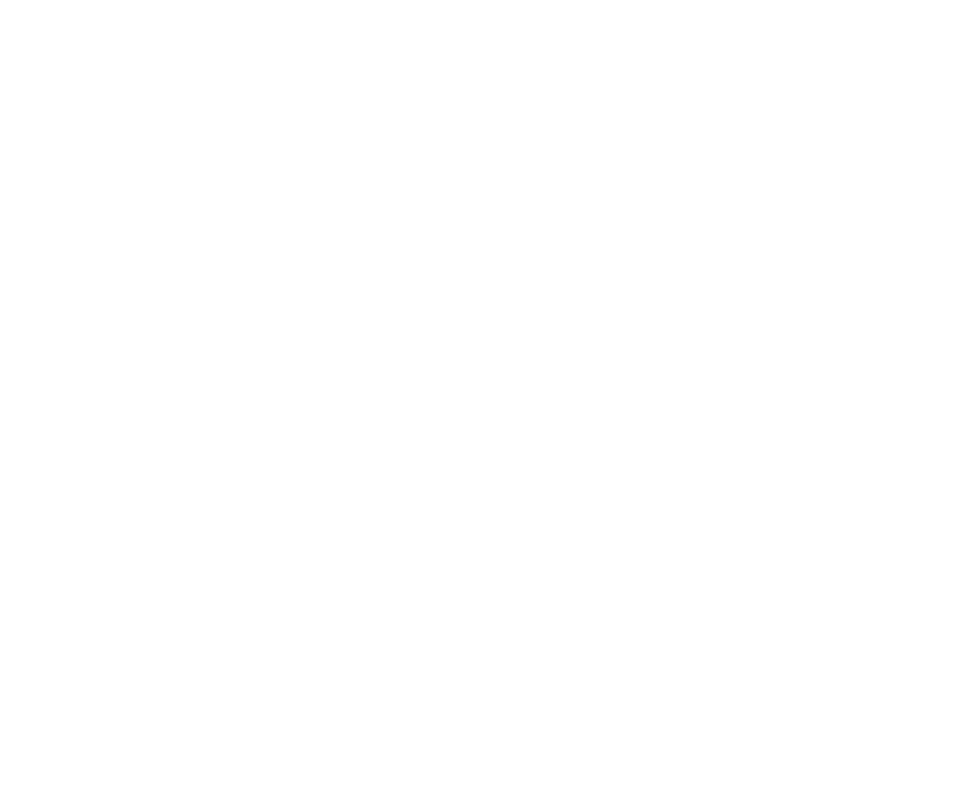
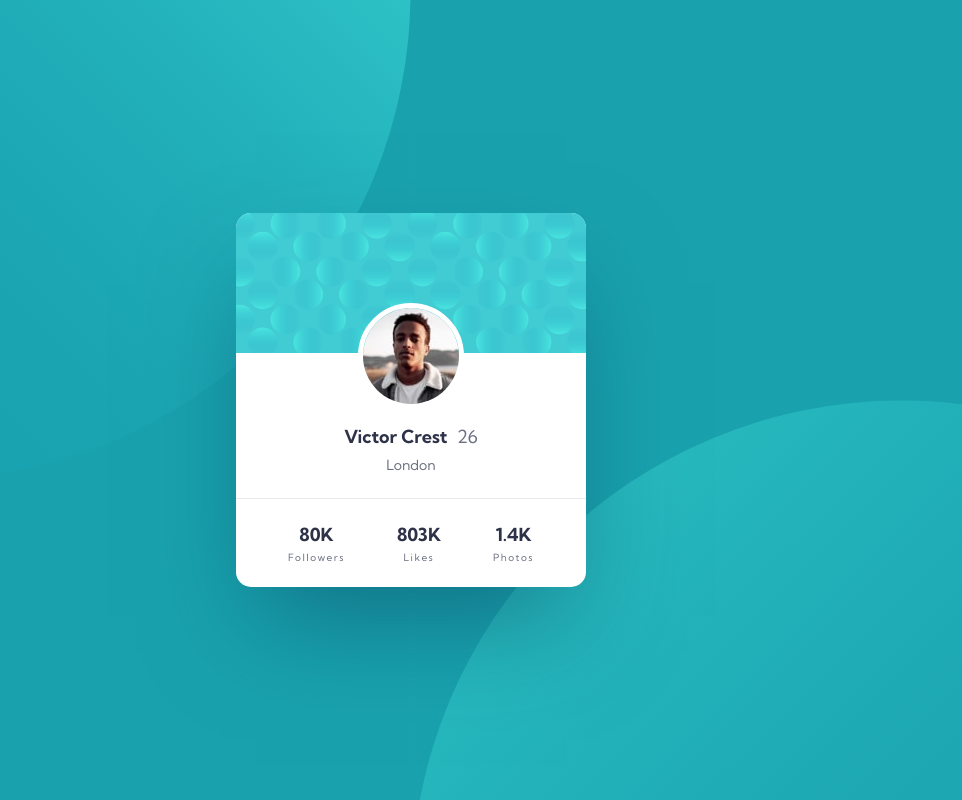
Before and after one commit to Bayoumi-dev/Profile-card-component, a plain HTML site: page index.html in a window 1280 px wide. Shown: the whole page, without its empty margins (229-1191 px from the left). Drawn offline with Linux system fonts and the light colour scheme.

Commit message:
Profile card component

```diff
--- a/css/style.css
+++ b/css/style.css
@@ -1,5 +1,5 @@
 /* Google Font - Kumbh Sans */
-@import url('https://fonts.googleapis.com/css2?family=Kumbh+Sans:wght@400;700&display=swap');
+@import url("https://fonts.googleapis.com/css2?family=Kumbh+Sans:wght@400;700&display=swap");
 
 /* Variables */
 :root {
@@ -10,7 +10,7 @@
   /* Colors - Neutral */
   --colors-dark-gray: hsl(0, 0%, 59%);
   /* Fonts */
-  --fonts-main: 'Kumbh Sans', sans-serif;
+  --fonts-main: "Kumbh Sans", sans-serif;
 }
 /* Global Rules  */
 *,
@@ -26,6 +26,7 @@ html {
 }
 body {
   font-family: var(--fonts-main);
+  color: var(--colors-grayish-blue);
   cursor: default;
 }
 /* Reset Some Elements */
@@ -40,5 +41,84 @@ section {
   align-items: center;
   min-height: 100vh;
   padding: 24px;
-  background-color: var();
+  background: url(../images/bg-pattern-top.svg) right 50vw bottom 40vh no-repeat,
+    url(../images/bg-pattern-bottom.svg) 50vw 50vh no-repeat
+      var(--colors-dark-cyan);
 }
+
+/* Profile card component */
+.pf-card {
+  width: 350px;
+  height: 374px;
+  background-color: white;
+  text-align: center;
+  box-shadow: 0px 50px 100px -20px rgba(8, 70, 94, 0.504835);
+  border-radius: 15px;
+  -webkit-border-radius: 15px;
+  -moz-border-radius: 15px;
+  -ms-border-radius: 15px;
+  -o-border-radius: 15px;
+  overflow: hidden;
+  position: relative;
+}
+.pf-card__bg {
+  height: 140px;
+  background-image: url(../images/bg-pattern-card.svg);
+  background-repeat: no-repeat;
+}
+.pf-card__avatar-wrapper {
+  width: 96px;
+  height: 96px;
+  margin: auto;
+  position: absolute;
+  top: 89.5px;
+  left: 50%;
+  transform: translateX(-50%);
+  border: 5px solid white;
+  box-sizing: content-box;
+  border-radius: 50%;
+  -webkit-border-radius: 50%;
+  -moz-border-radius: 50%;
+  -ms-border-radius: 50%;
+  -o-border-radius: 50%;
+  overflow: hidden;
+}
+.pf-card__avatar-wrapper img {
+  width: 100%;
+  height: 100%;
+  object-fit: cover;
+}
+.pf-card__name {
+  font-size: 1rem;
+  display: inline-block;
+  margin: 72px 5px 0 0;
+  color: var(--colors-dark-desaturated-blue);
+}
+.pf-card__location {
+  font-size: 0.778rem;
+  margin: 8px 0 24px;
+  display: inline-block;
+}
+.pf-card hr {
+  border: none;
+  border-top: 1px solid #e8e9ec;
+}
+.pf-card__stats {
+  height: auto;
+  display: flex;
+  justify-content: space-evenly;
+  align-items: center;
+  margin-top: 24px;
+}
+.pf-card__stats li {
+  font-size: 0.556rem;
+  letter-spacing: 1.5px;
+}
+.pf-card__stats li span {
+  display: block;
+  font-size: 1rem;
+  font-weight: 700;
+  letter-spacing: normal;
+  margin-bottom: 5px;
+  color: var(--colors-dark-desaturated-blue);
+}
--- a/index.html
+++ b/index.html
@@ -18,7 +18,26 @@
 
 <body>
     <main>
+        <section>
 
+            <!-- Profile card component -->
+            <div class="pf-card">
+                <div class="pf-card__bg"></div>
+                <div class="pf-card__avatar-wrapper">
+                    <img src="images/image-victor.jpg" alt="Victor Crest's picture">
+                </div>
+                <h1 class="pf-card__name">Victor Crest</h1>
+                <span class="pf-card__ago">26</span><br>
+                <span class="pf-card__location">London</span>
+                <hr>
+                <ul class="pf-card__stats">
+                    <li><span>80K</span>Followers</li>
+                    <li><span>803K</span>Likes</li>
+                    <li><span> 1.4K</span>Photos</li>
+                </ul>
+            </div>
+
+        </section>
     </main>
 </body>
 
```
Also changed, not shown: design/desktop-design.jpg (added), design/desktop-preview.jpg (added), design/mobile-design.jpg (added), images/bg-pattern-bottom.svg (added), images/bg-pattern-card.svg (added), images/bg-pattern-top.svg (added), images/image-victor.jpg (added).
